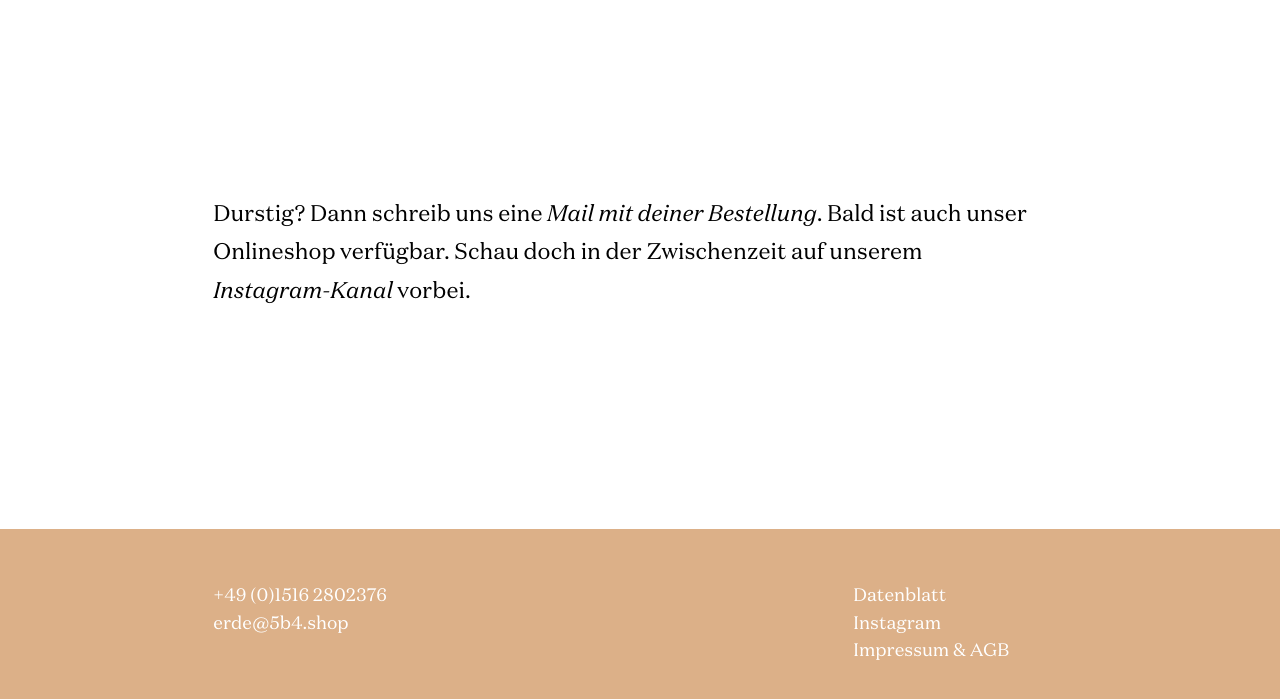
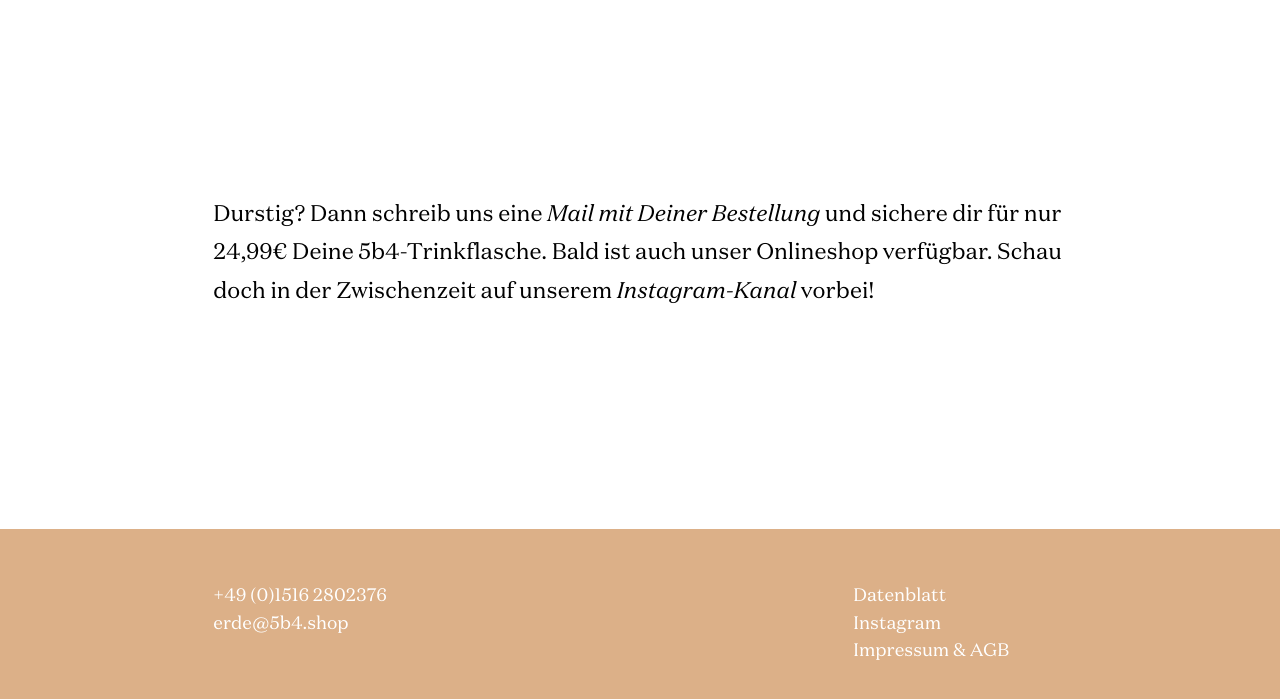
Before and after one commit to rubenhussong/5b4_interimpage, a website: page index.html in a window 1280 px wide. Shown: the part 6039-6738 px from the top of the page. Drawn offline with nearby package versions, Linux system fonts and the light colour scheme.

Commit message:
small content changes

```diff
--- a/index.html
+++ b/index.html
@@ -193,10 +193,10 @@
 	<div class="section info">
 		<p class="show-on-scroll">
 			Durstig? Dann schreib uns eine <a href="mailto:bestellung@5b4.shop"
-				subject="Ich bin flüssig und will die Flasche!">Mail mit deiner Bestellung</a>.
+				subject="Ich bin flüssig und will die Flasche!">Mail mit Deiner Bestellung</a> und sichere dir für nur 24,99€ Deine 5b4-Trinkflasche.
 			Bald ist auch unser Onlineshop verfügbar.
 			Schau doch in der Zwischenzeit auf unserem <a href="https://instagram.com/fivebefore">Instagram-Kanal</a>
-			vorbei.
+			vorbei!
 		</p>
 	</div>
 
--- a/scss/layout/_content.scss
+++ b/scss/layout/_content.scss
@@ -11,7 +11,7 @@
         }
 
         a:after {
-            background: rgb(220, 176, 136);
+            background: $color-accent;
         }
 
         @include max-width('medium') {
```
Also changed, not shown: 1 other file.
